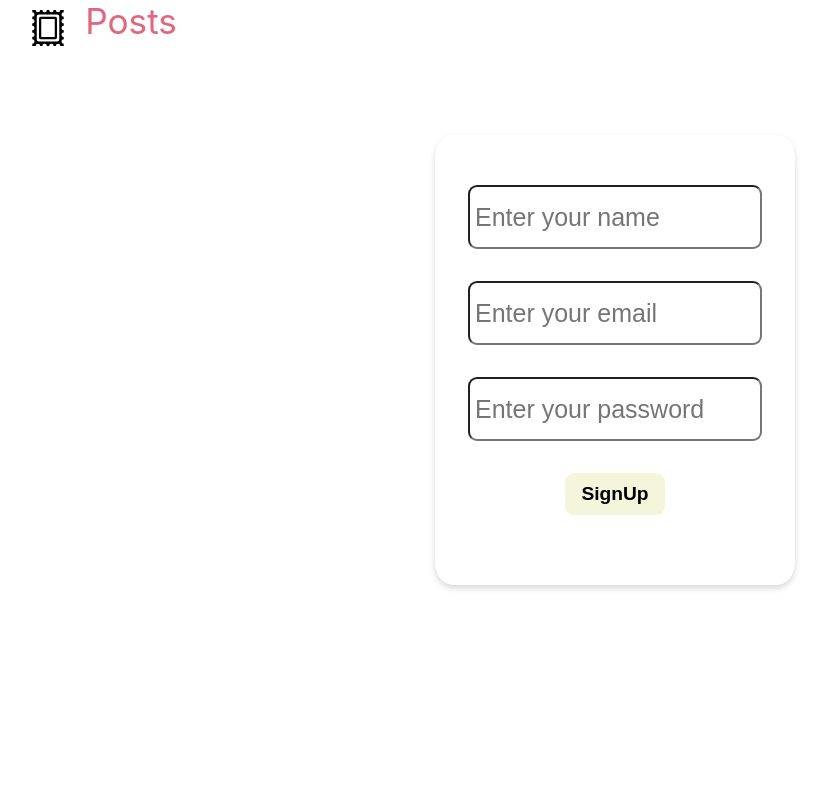
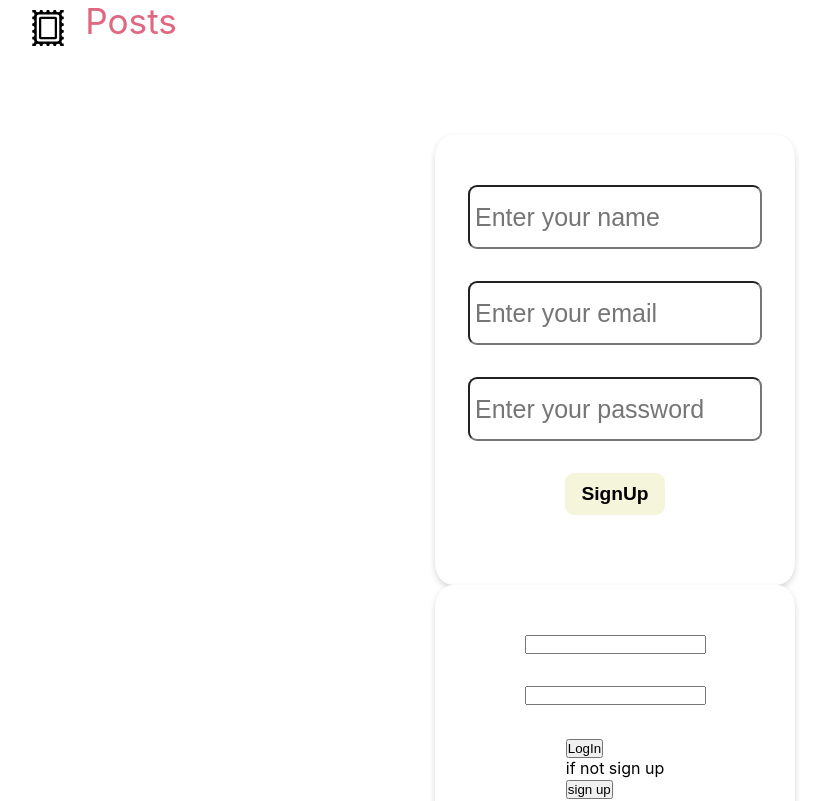
Before and after one commit to jyotirmoy-sinhababu/posts-App, a React (Create React App) app: page / in a window 1280 px wide. Shown: the top 801 px of the page, without its empty margins (25-853 px from the left). Built offline with nearby package versions, Linux system fonts and the light colour scheme.

Commit message:
some changes made

```diff
--- a/src/component/auth/AuthCnt.js
+++ b/src/component/authentication/AuthCnt.js
@@ -1,10 +1,12 @@
 import React from 'react';
 import SignUp from './SignUp';
+import Login from './Login';
 
 const AuthCnt = () => {
   return (
     <div>
       <SignUp />
+      <Login />
     </div>
   );
 };
--- a/src/component/auth/Login.js
+++ b/src/component/authentication/Login.js
@@ -8,10 +8,10 @@ const Login = () => {
       <form className='frm-cnt'>
         <input className='login-inp' type='text' name='email' />
         <input className='login-inp' type='text' name='password' />
-        <div>
-          <button>LogIn</button>
+        <div className='login-btn-cnt'>
+          <button className='login-btn'>LogIn</button>
           <div>
-            <p>if not sign up</p>
+            <p className='login-btn'>if not sign up</p>
             <button>sign up</button>
           </div>
         </div>
--- a/src/component/auth/SignUp.js
+++ b/src/component/authentication/SignUp.js
@@ -47,8 +47,8 @@ const SignUp = () => {
           name='password'
           placeholder='Enter your password'
         />
-        <div className='signup-btn'>
-          <button className='btn'>SignUp</button>
+        <div className='signup-btn-cnt'>
+          <button className='signup-btn'>SignUp</button>
         </div>
       </form>
     </>
--- a/src/component/auth/form.css
+++ b/src/component/authentication/form.css
@@ -19,11 +19,11 @@
   font-size: 25px;
 }
 
-.signup-btn {
+.signup-btn-cnt {
   display: flex;
 }
 
-.btn {
+.signup-btn {
   width: 100px;
   height: 42px;
   border-radius: 9px;
--- a/src/component/container/Container.js
+++ b/src/component/container/Container.js
@@ -1,5 +1,5 @@
 import React from 'react';
-import AuthCnt from '../auth/AuthCnt';
+import AuthCnt from '../authentication/AuthCnt';
 import Nav from '../navbar/Nav';
 
 import './container.css';
```
Also changed, not shown: src/component/firebase/FirebaseConfig.js (added, +17 -0 lines).
